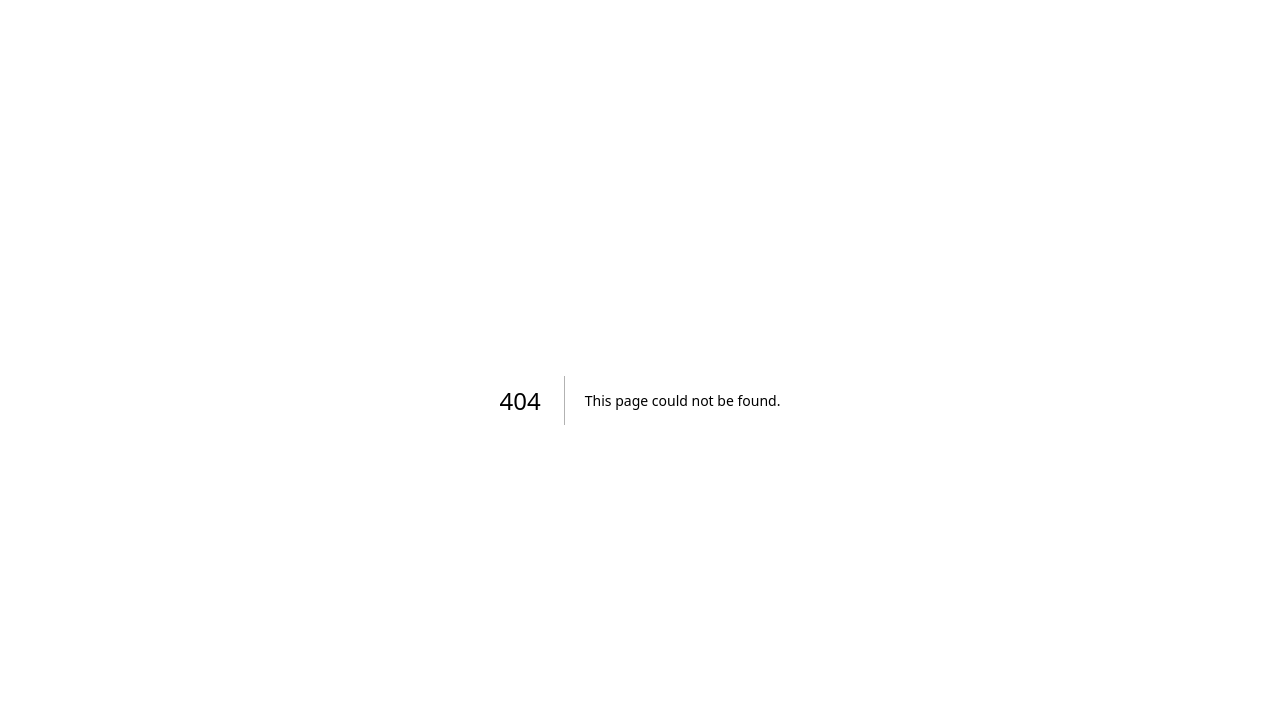
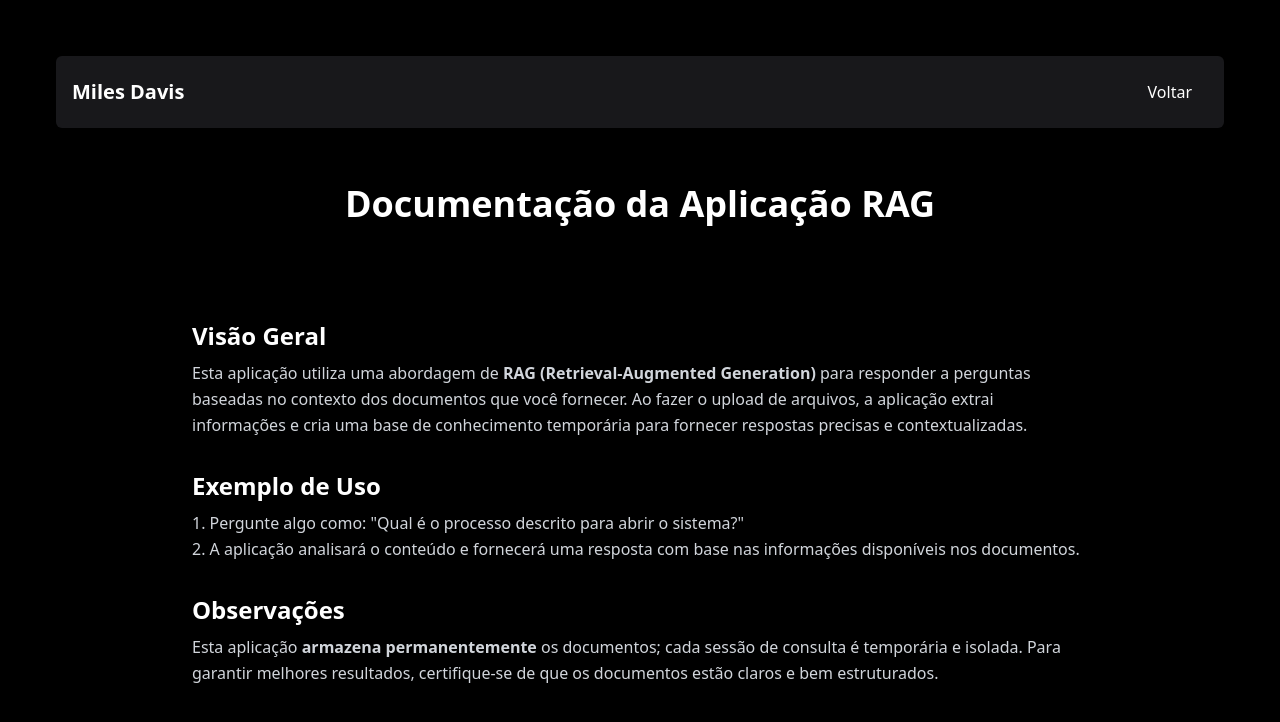
Before and after one commit to ThiLourenco/chat-ia, a Next.js app: page /documentation in a window 1280 px wide. Before the commit this address had no page. Shown: the top 722 px of the page. Built offline with nearby package versions, Linux system fonts and the light colour scheme.

Commit message:
chore(): adding landing page

```diff
--- a/app/chat/page.tsx
+++ b/app/chat/page.tsx
@@ -3,6 +3,8 @@
 import { useState, useRef, useEffect, FormEvent } from 'react';
 import ReactMarkdown from 'react-markdown';
 import axios from 'axios';
+import Link from 'next/link';
+import Footer from '../components/footer';
 
 interface Message {
   text: string;
@@ -55,9 +57,15 @@ const ChatPage: React.FC = () => {
   };
 
   return (
+    <>
     <div className="flex flex-col w-screen h-screen p-14 bg-black text-white">
       <div className="flex items-center justify-between p-4 bg-zinc-900 rounded-md mb-4">
         <h1 className="text-xl font-bold">Assistente Virtual - Miles Davis </h1>
+
+          <Link href="/home" className='text-white px-4 py-2 rounded-md hover:bg-gray-800 hover:text-white'>
+            Voltar
+          </Link>
+
       </div>
 
       <div className="flex-grow border border-zinc-900 rounded-md p-4 custom-scrollbar trasi h-[400px] overflow-y-auto bg-black">
@@ -100,6 +108,7 @@ const ChatPage: React.FC = () => {
     </button>
       </form>
     </div>
+    </>
   );
 };
 
--- /dev/null
+++ b/app/components/footer.tsx
@@ -0,0 +1,32 @@
+import { SiGithub } from "react-icons/si";
+import { IoLogoVercel } from "react-icons/io5";
+
+const Footer = () => {
+  return (
+    <footer className="rounded-lg w-auto shadow m-4 bg-gray-900 dark:bg-black">
+      <div className="flex flex-col items-center mb-5 ">
+        <span className="text-zinc-400 hover:text-zinc-100 transition-colors text-1xl leading-tight text-center lg:mb-0">
+        <p>© {new Date().getFullYear()} Miles Davis - AI </p>  <a href="https://github.com/thilourenco/" title="Thiago Lourenço" target="_blank" rel="noopener noreferrer" className="hover:underline">by Thiago Lourenço</a>
+        </span>
+        <div className="flex flex-row gap-3 p-4 justify-center items-center text-white lg:w-1/2">
+          <a
+            href="https://github.com/thilourenco"
+            target="_blank"
+            rel="noopener noreferrer"
+          >
+            <SiGithub title="Github" size={25} className="text-zinc-400 hover:text-zinc-100" />
+          </a>
+          <a
+            href="https://vercel.com/home"
+            target="_blank"
+            rel="noopener noreferrer"
+          >
+            <IoLogoVercel title="Vercel" size={25} className="text-zinc-400 hover:text-zinc-100"/>
+          </a>
+        </div>
+      </div>
+    </footer>
+  );
+};
+
+export default Footer;
--- /dev/null
+++ b/app/documentation/page.tsx
@@ -0,0 +1,59 @@
+import React from 'react';
+import Link from 'next/link';
+
+const Documentation: React.FC = () => {
+  return (
+    <div className="flex flex-col w-screen h-screen p-14 bg-black text-white">
+    <div className="flex items-center justify-between p-4 bg-zinc-900 rounded-md mb-4">
+      <h1 className="text-xl font-bold">Miles Davis</h1>
+        <Link href="/home" className='text-white px-4 py-2 rounded-md hover:bg-gray-800 hover:text-white'>
+          Voltar
+        </Link>
+    </div>
+
+    <div className="max-w-4xl mx-auto mb-20">
+        {/* Título da Documentação */}
+        <h1 className="text-4xl font-bold mb-24 mt-10 text-center">Documentação da Aplicação RAG</h1>
+
+        {/* Visão Geral */}
+        <section className="mb-8">
+          <h2 className="text-2xl font-semibold mb-2">Visão Geral</h2>
+          <p className="text-gray-300 leading-relaxed">
+            Esta aplicação utiliza uma abordagem de <strong>RAG (Retrieval-Augmented Generation)</strong> para responder a perguntas baseadas no contexto dos documentos que você fornecer.
+            Ao fazer o upload de arquivos, a aplicação extrai informações e cria uma base de conhecimento temporária para fornecer respostas precisas e contextualizadas.
+          </p>
+        </section>
+
+        {/* Como Utilizar */}
+        {/* <section className="mb-8">
+          <h2 className="text-2xl font-semibold mb-2">Como Utilizar</h2>
+          <ol className="list-decimal list-inside space-y-2 text-gray-300 leading-relaxed">
+            <li><strong>Upload dos Arquivos:</strong> Para obter respostas específicas, faça o upload dos documentos (PDFs ou outros formatos suportados) com o conteúdo que você deseja que a aplicação utilize como referência.</li>
+            <li><strong>Consulta:</strong> Após o upload, você pode fazer perguntas sobre o conteúdo dos documentos. A aplicação utiliza técnicas de recuperação de informações e geração de respostas para fornecer respostas detalhadas e relevantes.</li>
+            <li><strong>Atualização dos Arquivos:</strong> Caso o contexto dos documentos mude, basta fazer o upload dos novos arquivos para atualizar a base de conhecimento temporária.</li>
+          </ol>
+        </section> */}
+
+        {/* Exemplo de Uso */}
+        <section className="mb-8">
+          <h2 className="text-2xl font-semibold mb-2">Exemplo de Uso</h2>
+          <p className="text-gray-300 leading-relaxed">
+            1. Pergunte algo como: "Qual é o processo descrito para abrir o sistema?"<br />
+            2. A aplicação analisará o conteúdo e fornecerá uma resposta com base nas informações disponíveis nos documentos.
+          </p>
+        </section>
+
+        {/* Observações */}
+        <section>
+          <h2 className="text-2xl font-semibold mb-2">Observações</h2>
+          <p className="text-gray-300 leading-relaxed">
+            Esta aplicação <strong>armazena permanentemente</strong> os documentos; cada sessão de consulta é temporária e isolada.
+            Para garantir melhores resultados, certifique-se de que os documentos estão claros e bem estruturados.
+          </p>
+        </section>
+      </div>
+    </div>
+  );
+};
+
+export default Documentation;
--- /dev/null
+++ b/app/home/page.tsx
@@ -0,0 +1,30 @@
+import Link from 'next/link';
+import React from 'react';
+import Footer from '../components/footer';
+
+const LandingPage: React.FC = () => {
+  return (
+    <div className="min-h-screen flex flex-col bg-black text-white">
+      {/* Conteúdo Principal */}
+      <main className="flex-grow flex flex-col items-center justify-center text-center">
+        <h1 className="text-5xl font-bold mb-4">Miles Davis AI</h1>
+        <p className="text-gray-400 text-lg mb-8">
+          Conheça agora o seu novo assistente virtual, feito para te auxiliar nas suas principais dúvidas.
+        </p>
+        <div className="flex space-x-4">
+          <Link href="/chat" className="bg-gray-800 px-6 py-2 rounded-md text-white hover:bg-gray-700 transition">
+            Começar
+          </Link>
+          <Link href="/documentation" className="bg-gray-800 px-6 py-2 rounded-md text-white hover:bg-gray-700 transition">
+            Documentação
+          </Link>
+        </div>
+      </main>
+
+      {/* Rodapé Fixo */}
+     <Footer />
+    </div>
+  );
+};
+
+export default LandingPage;
--- a/next.config.mjs
+++ b/next.config.mjs
@@ -1,4 +1,14 @@
 /** @type {import('next').NextConfig} */
-const nextConfig = {};
+const nextConfig = {
+  async redirects() {
+    return [
+      {
+        source: '/',
+        destination: '/chat',
+        permanent: true,
+      }
+    ]
+  }
+};
 
 export default nextConfig;
--- a/package.json
+++ b/package.json
@@ -13,6 +13,7 @@
     "next": "14.2.15",
     "react": "^18",
     "react-dom": "^18",
+    "react-icons": "^5.3.0",
     "react-markdown": "^9.0.1"
   },
   "devDependencies": {
```
Also changed, not shown: app/api/chat/route.ts (added), 1 other file (tests, documents, lock files or other folders).
